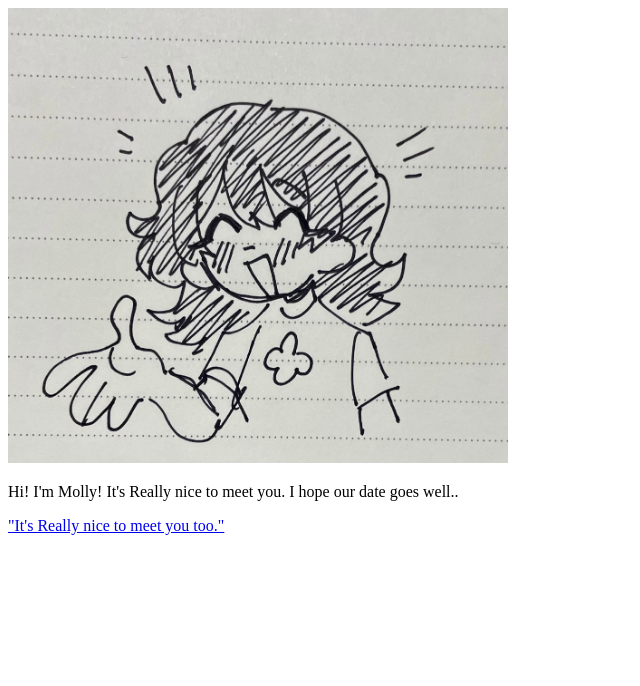
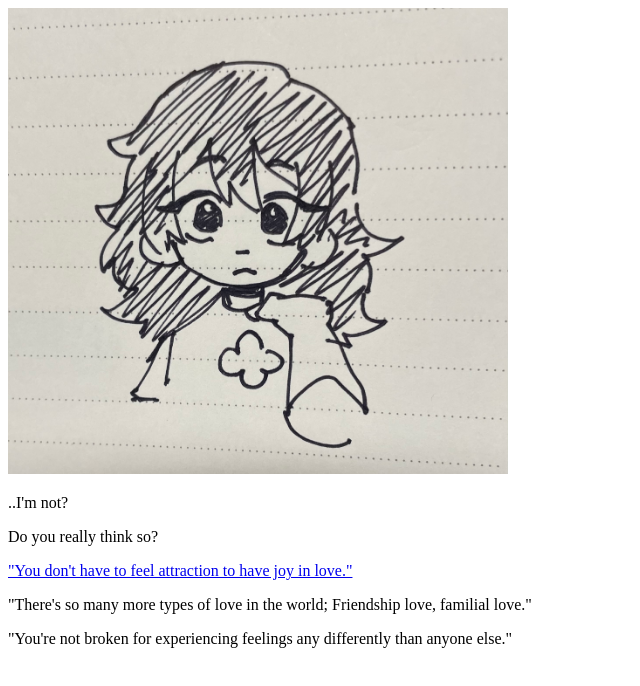
Before and after one commit to sophiiiiiiiii/MollysDatingSim, a plain HTML site: page story8.html in a window 1280 px wide. Shown: the whole page, without its empty margins (0-640 px from the left). Drawn offline with Linux system fonts and the light colour scheme.

Commit message:
Update story8.html

```diff
--- a/story8.html
+++ b/story8.html
@@ -5,12 +5,15 @@
 </head>
 <body>
 
-<img src="Molly2.jpg" alt="Molly Starting pt" width="500">
+<img src="Molly10.jpg" alt="Molly comforted" width="500">
 
-<p>Hi! I'm Molly! It's Really nice to meet you. I hope our date goes well.. </p>
+<p>..I'm not?</p>
 
-<p><a href="story1.html">"It's Really nice to meet you too."</a></p>
+<p>Do you really think so?</p>
 
+<p><a href="story9.html">"You don't have to feel attraction to have joy in love."</a></p>
+<p>"There's so many more types of love in the world; Friendship love, familial love."</p>
+<p>"You're not broken for experiencing feelings any differently than anyone else."</p>
 
 
 
```
